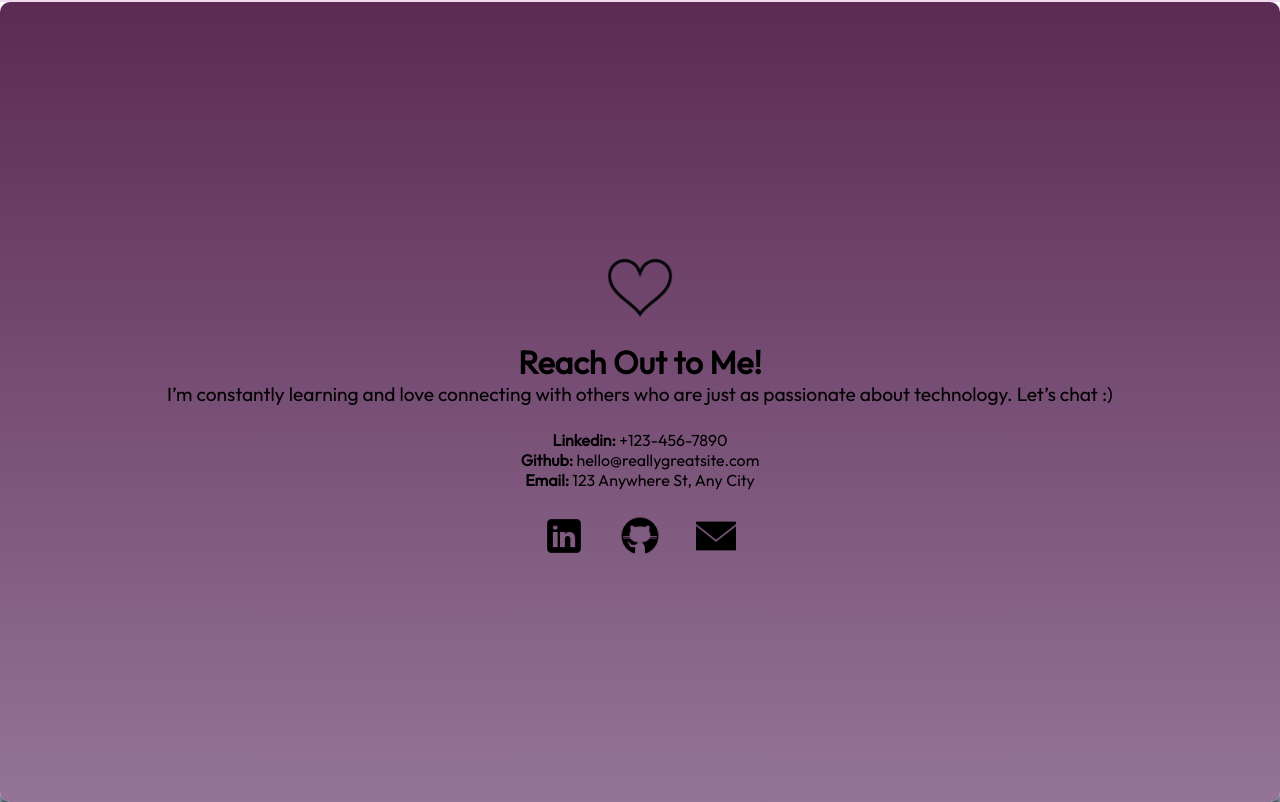
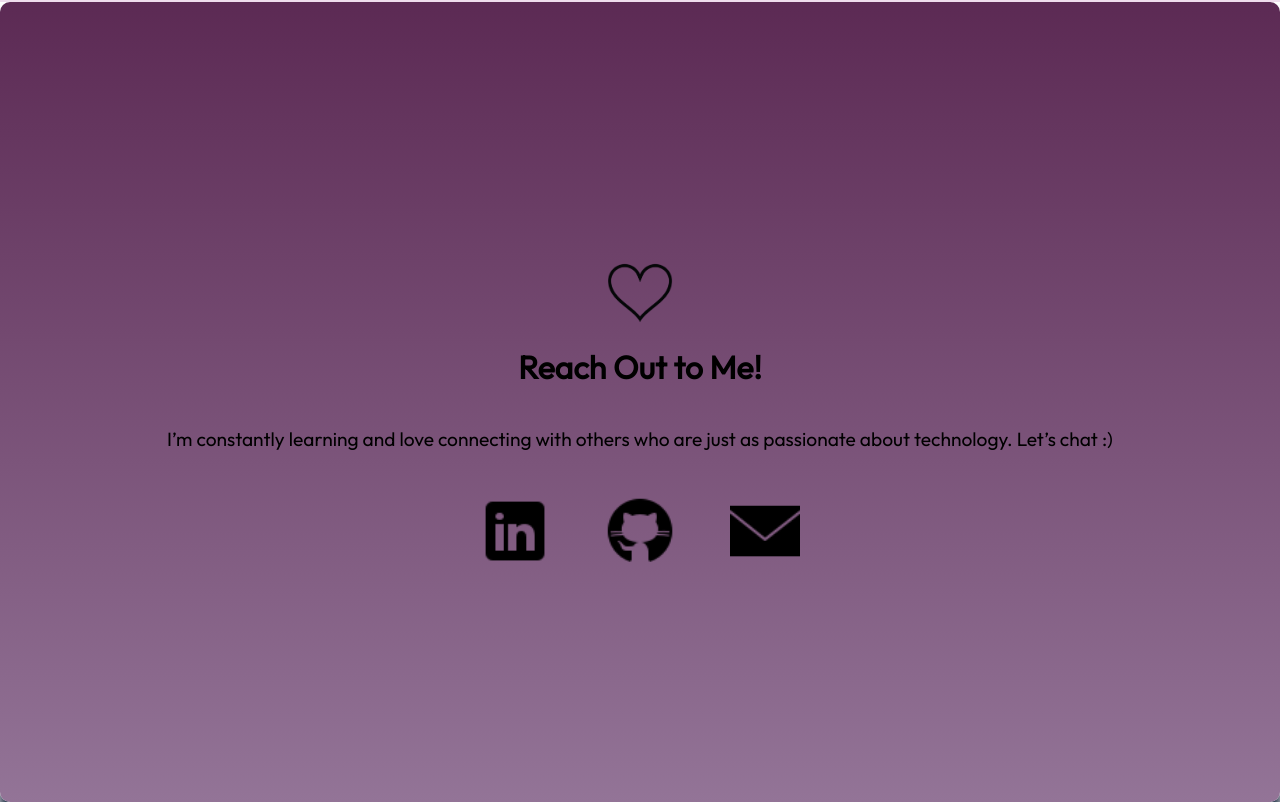
Before and after one commit to shyanashaiskandan/portfolio-v2, a React (Vite) app: page / in a window 1280 px wide. Shown: the part 3839-4641 px from the top of the page. Built offline with nearby package versions, Linux system fonts and the light colour scheme.

Commit message:
finished contact page

```diff
--- a/src/components/Contact/Contact.jsx
+++ b/src/components/Contact/Contact.jsx
@@ -20,20 +20,20 @@ const Contact = () => {
           I’m constantly learning and love connecting with others who are just as passionate about technology.
           Let’s chat :)
         </p>
-        <div className={styles.contactInfo}>
+        {/* <div className={styles.contactInfo}>
           <p>
-            <span className={styles.label}>Linkedin:</span> +123-456-7890
+            <span className={styles.label}>Linkedin:</span> www.linkedin.com/in/shyana-shaiskandan
           </p>
           <p>
-            <span className={styles.label}>Github:</span> hello@reallygreatsite.com
+            <span className={styles.label}>Github:</span> https://github.com/shyanashaiskandan
           </p>
           <p>
-            <span className={styles.label}>Email:</span> 123 Anywhere St, Any City
+            <span className={styles.label}>Email:</span> sshaiska@uwaterloo.ca
           </p>
-        </div>
+        </div> */}
         <div className={styles.contactLinks}>
           <a
-            href="https://www.linkedin.com/in/your-profile"
+            href="https://www.linkedin.com/in/shyana-shaiskandan"
             target="_blank"
             rel="noopener noreferrer"
             className={styles.contactButton}
@@ -41,7 +41,7 @@ const Contact = () => {
             <img src={linkedin} alt="LinkedIn" className={styles.contactIcon} />
           </a>
           <a
-            href="https://github.com/your-profile"
+            href="https://github.com/shyanashaiskandan"
             target="_blank"
             rel="noopener noreferrer"
             className={styles.contactButton}
@@ -49,7 +49,7 @@ const Contact = () => {
             <img src={github} alt="GitHub" className={styles.contactIcon} />
           </a>
           <a
-            href="mailto:hello@reallygreatsite.com"
+            href="mailto:sshaiska@uwaterloo.ca"
             className={styles.contactButton}
           >
             <img src={email} alt="Email" className={styles.contactIcon} />
--- a/src/components/Contact/Contact.module.css
+++ b/src/components/Contact/Contact.module.css
@@ -27,14 +27,13 @@
 .name {
   font-size: 2rem;
   font-weight: 600;
-  margin: 0;
+  margin-bottom: 40px;
   color: black;
 }
 
 .title {
   font-size: 1.2rem;
   color: black;
-  margin-bottom: 1.5rem;
 }
 
 .contactInfo {
@@ -44,12 +43,13 @@
 .label {
   font-weight: bold;
   color: black;
+  text-decoration: underline;
 }
 
 .contactLinks {
   display: flex;
-  gap: 16px;
-  margin-top: 16px;
+  gap: 65px;
+  margin-top: 50px;
   justify-content: center;
   align-items: center;
 }
@@ -71,7 +71,7 @@
 }
 
 .contactIcon {
-  width: 40px;
-  height: 40px;
+  width: 70px;
+  height: 70px;
   object-fit: contain;
 }
```
